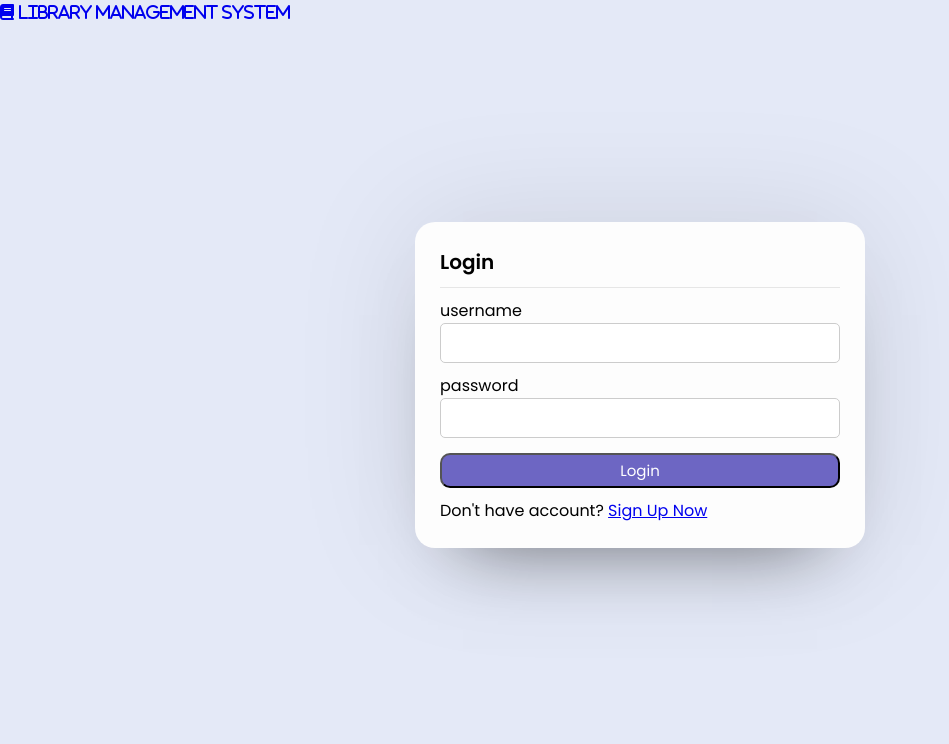
After one commit to keshavchuadhary/Library-Management-System, a PHP site: page /login.html in a window 1280 px wide. The commit adds this page. Shown: the top 744 px of the page, without its empty margins (0-949 px from the left). Run offline with PHP 8.4, Linux system fonts and the light colour scheme.

Commit message:
login and registration

```diff
--- /dev/null
+++ b/CSS/login.css
@@ -0,0 +1,97 @@
+@import url('https://fonts.googleapis.com/css2?family=Poppins:ital,wght@0,100;0,200;0,300;0,400;0,500;0,600;0,700;0,800;0,900;1,100;1,200;1,300;1,400;1,500;1,600;1,700;1,800;1,900&display=swap');
+*{
+    padding: 0;
+    margin: 0;
+    box-sizing: border-box;
+    font-family: 'Poppins',sans-serif;
+}
+body{
+    background-color: #e4e9f7;
+}
+.container{
+    display: flex;
+    align-items: center;
+    justify-content: center;
+    min-height: 90vh;
+}
+.container.active{
+    right: 0;
+}
+.box{
+    background: #fdfdfd;
+    flex-direction: column;
+    padding: 25px 25px;
+    border-radius: 20px;
+    box-shadow: 0 0 128px 0 rgba(0,0,0,0.1),
+                0 45px 70px -48px rgba(0,0,0,0.5)
+}
+.form-box{
+    width: 450px;
+    margin: 0px 10px;
+}
+.form-box header{
+    font-size: 20px;
+    font-weight: 600;
+    padding-bottom: 10px;
+    border-bottom: 1px solid #e6e6e6;
+    margin-bottom: 10px;
+}
+.form-box form .field{
+  display: flex;
+  margin-bottom: 10px;
+  flex-direction: column;
+}
+.form-box form .input input{
+    height: 40px;
+    width: 100%;
+    font-size: 16px;
+    padding: 0px 10px;
+    border-radius: 5px;
+    border: 1px solid #ccc;
+    outline: none;
+}
+.btn{
+    height: 35px;
+    background: rgba(76,68,182,0.808);
+    border-radius: 10px;
+    color: #fff;
+    font-size: 15px;
+    cursor: pointer;
+    transition: all.3s;
+    margin-top: 5px;
+    padding: 0px 10px;
+}
+.btn:hover{
+    opacity: 0.82;
+}
+.submit{
+   width: 100%;
+}
+.link{
+    margin-bottom: 15px;
+
+}
+
+/* Media query for responsiveness */
+@media (max-width: 600px) {
+    .container {
+        max-width: 100%;
+    }
+
+    .box {
+        padding: 10px;
+    }
+
+    .input,
+    .btn {
+        padding: 8px;
+    }
+}
+@media (max-width:991px){
+    html{
+        font-size: 55%;
+    }
+
+
+
+}
--- a/JS/script.js
+++ b/JS/script.js
@@ -1,8 +1,12 @@
 searchForm = document.querySelector('.search-form');
 
-document.querySelector('#search-btn').onlick = () =>{
+document.querySelector('#search-btn').onclick = () =>{
     searchForm.classList.toggle('active');
 }
+// let loginForm = document.querySelector('.container');
+// // document.querySelector('login.html/#login-btn').onlick = () =>{
+// //     loginForm.classList.toggle('active')
+// // }
 
 window.onscroll = () =>{
 
--- /dev/null
+++ b/login.html
@@ -0,0 +1,50 @@
+<!DOCTYPE html>
+<html lang="en">
+<head>
+    <meta charset="UTF-8">
+    <meta name="viewport" content="width=device-width, initial-scale=1.0">
+    <link rel="stylesheet" href="https://cdnjs.cloudflare.com/ajax/libs/font-awesome/6.5.1/css/all.min.css"
+    integrity="sha512-DTOQO9RWCH3ppGqcWaEA1BIZOC6xxalwEsw9c2QQeAIftl+Vegovlnee1c9QX4TctnWMn13TZye+giMm8e2LwA=="
+    crossorigin="anonymous" referrerpolicy="no-referrer" />
+    <link rel="stylesheet" href="css/login.css">
+    <title>Login</title>
+</head>
+<body>
+    <div class="header">
+        <a href="index.html" class="logo"><i class="fas fa-book"> LIBRARY MANAGEMENT SYSTEM </i></a>
+    </div>
+    <div class="container">
+        <div class="box form-box">
+            <header>Login</header>
+            <form action="" method="post">
+
+                <div class="field input">
+                    <label for="username" >username</label>
+                    <input type="text" name="username" id="username" required>
+
+                </div>
+
+                <div class="field input">
+                    <label for="password" >password</label>
+                    <input type="text" name="password" id="password" required>
+
+                </div>
+
+                <div class="field">
+
+                    <input type="submit" class="btn" name="submit" value="Login" required>
+
+                </div>
+                <div class="links">
+                    Don't have account? <a href="register.html">Sign Up Now</a>
+                </div>
+
+            </form>
+        </div>
+    </div>
+    <!-- custom Js file link -->
+    <script  src="JS/script.js">
+
+    </script>
+</body>
+</html>
```
Also changed, not shown: CSS/style.css (+56 -1 lines), index.html (+34 -2 lines), register.html (added, +75 -0 lines), Image/Book-1.jpg (added), Image/Book-2.jpg (added), Image/Book-3.jpg (added), Image/Book-4.jpg (added), Image/Book-5.jpg (added), Image/banner-bg.png (added), Image/stand.jpg (added), Image/stand.svg (added), 1 other file.
